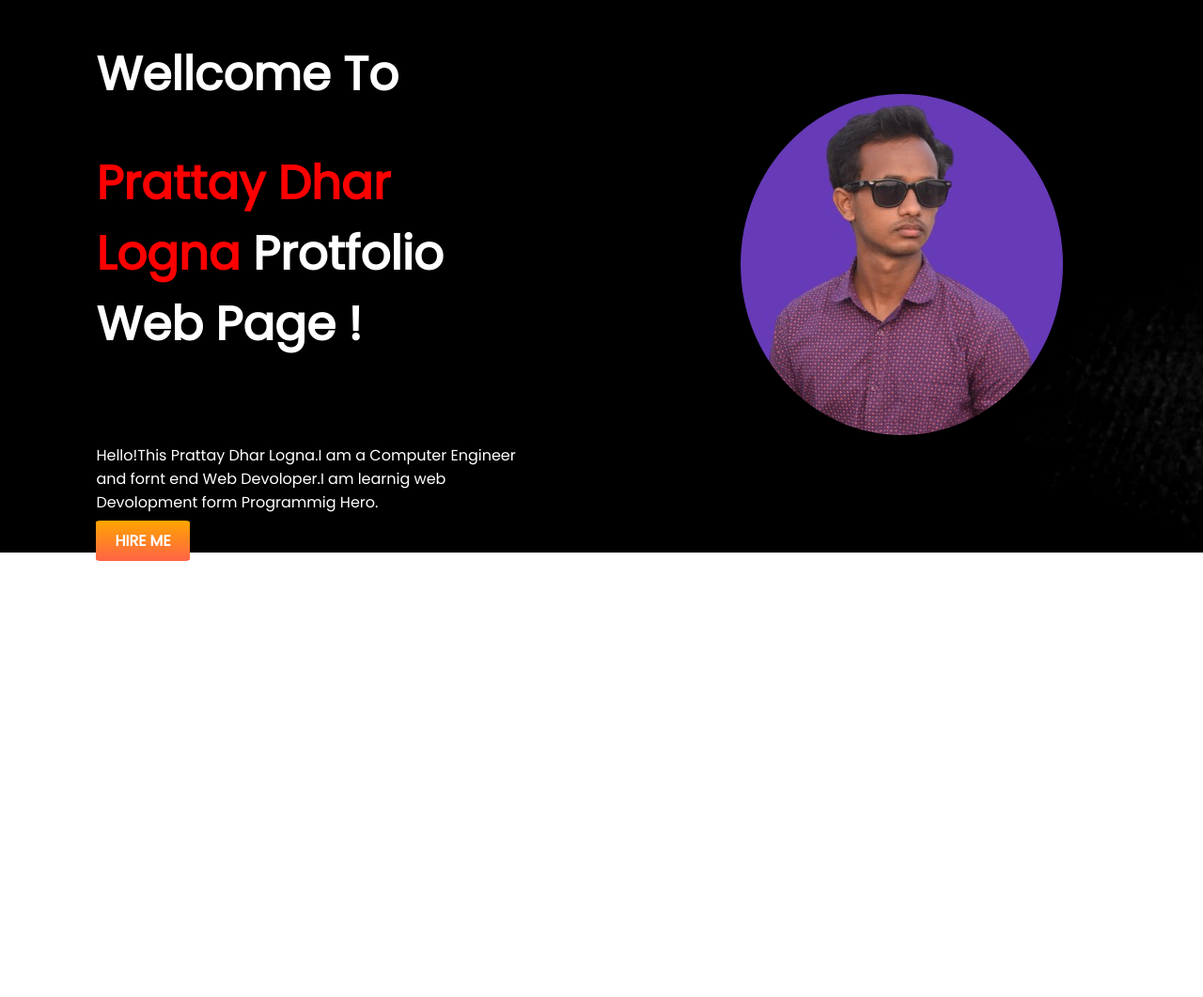
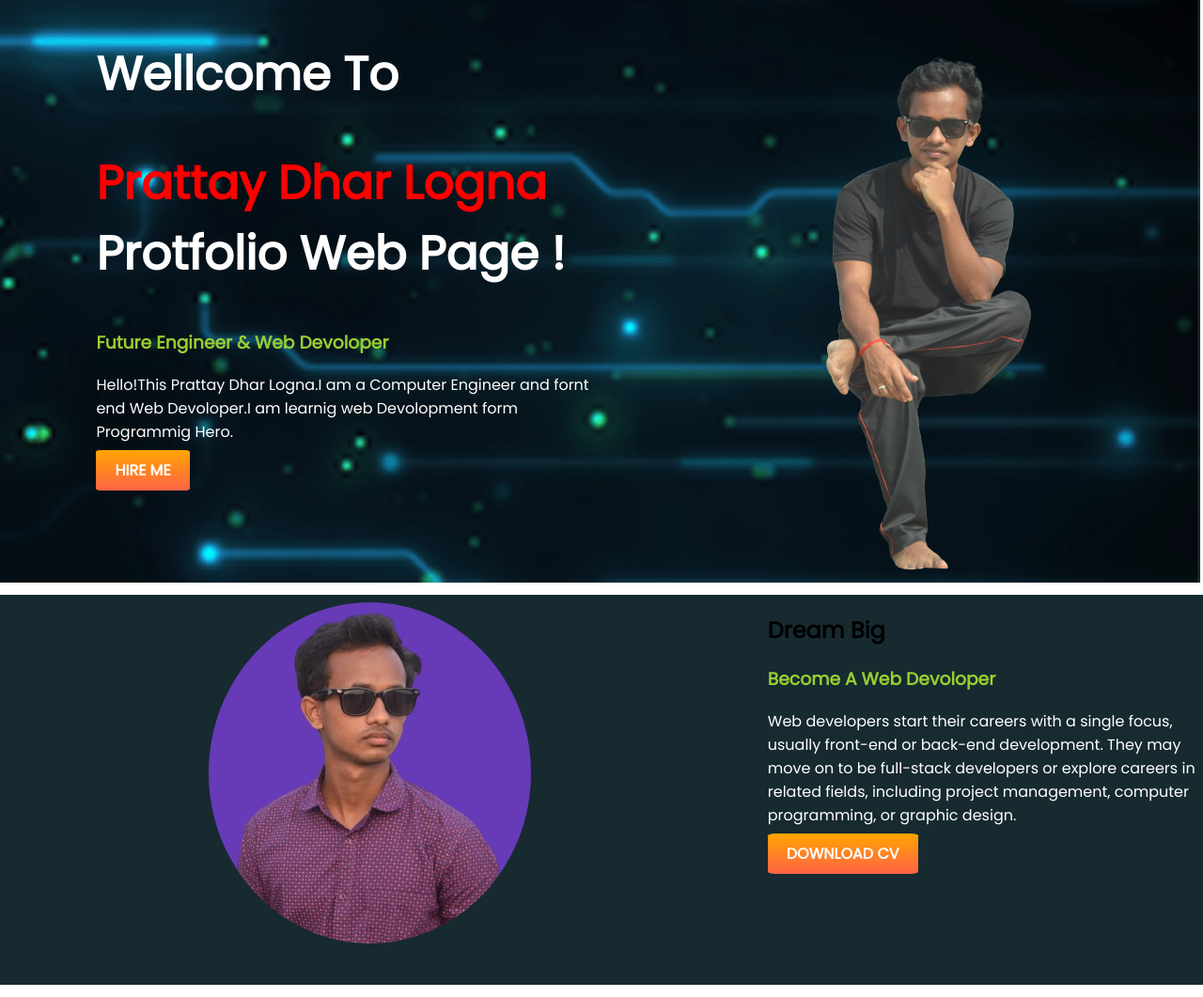
Before and after one commit to PrattayDhar/portfolio-practice, a plain HTML site: page index.html in a window 1280 px wide. Shown: the whole page at 94% size. Before the commit the page ends 800 px from the top, so only its background shows below. Drawn offline with Linux system fonts and the light colour scheme.

Commit message:
2nd section

```diff
--- a/index.html
+++ b/index.html
@@ -20,8 +20,22 @@
 <a class="link-button" target="_blank" href="https://www.linkedin.com/in/prattaydharlogna/">HIRE ME</a>
     </div>
 <div class="one">
-    <img src="2.png" alt="">
+    <img src="3.png" alt="">
 </div>
+</section>
+
+
+<section class="section2">
+    <div class=one>
+        <img src="2.png" alt="">
+    </div>
+    <div class="one">
+        <h2 style="color:yellowgit;">Dream Big</h2>
+        <h3>Become A Web Devoloper</h3>
+        <p>Web developers start their careers with a single focus, usually front-end or back-end development. They may move on to be full-stack developers or explore careers in related fields, including project management, computer programming, or graphic design.</p>
+       <div> <a class="link-button" target="_blank" href="#">DOWNLOAD CV</a></div>
+    </div>
+
 </section>
 
 
--- a/style.css
+++ b/style.css
@@ -14,14 +14,17 @@ p{
 }
 section{
     display: flex;
+  margin-bottom: 1%;
 }
 .one{
 width: 100%;
 padding-left: 8%;
 }
+h3{
+color: yellowgreen;
+}
 .one img{
     width: 100;
-    padding-top: 15%;
 
 
 }
@@ -34,8 +37,11 @@ padding-left: 8%;
     color: white;
 }
 .one-background{
-    background-image: url(1st-back.jpg);
+    background-image: url(26174.jpg);
    background-repeat: no-repeat;
    background-position: 100%;
 
 }
+.section2{
+    background-color: rgb(22, 42, 48);
+}
```
Also changed, not shown: 26174.jpg (added), 26174.webp (added), 3.png (added).
